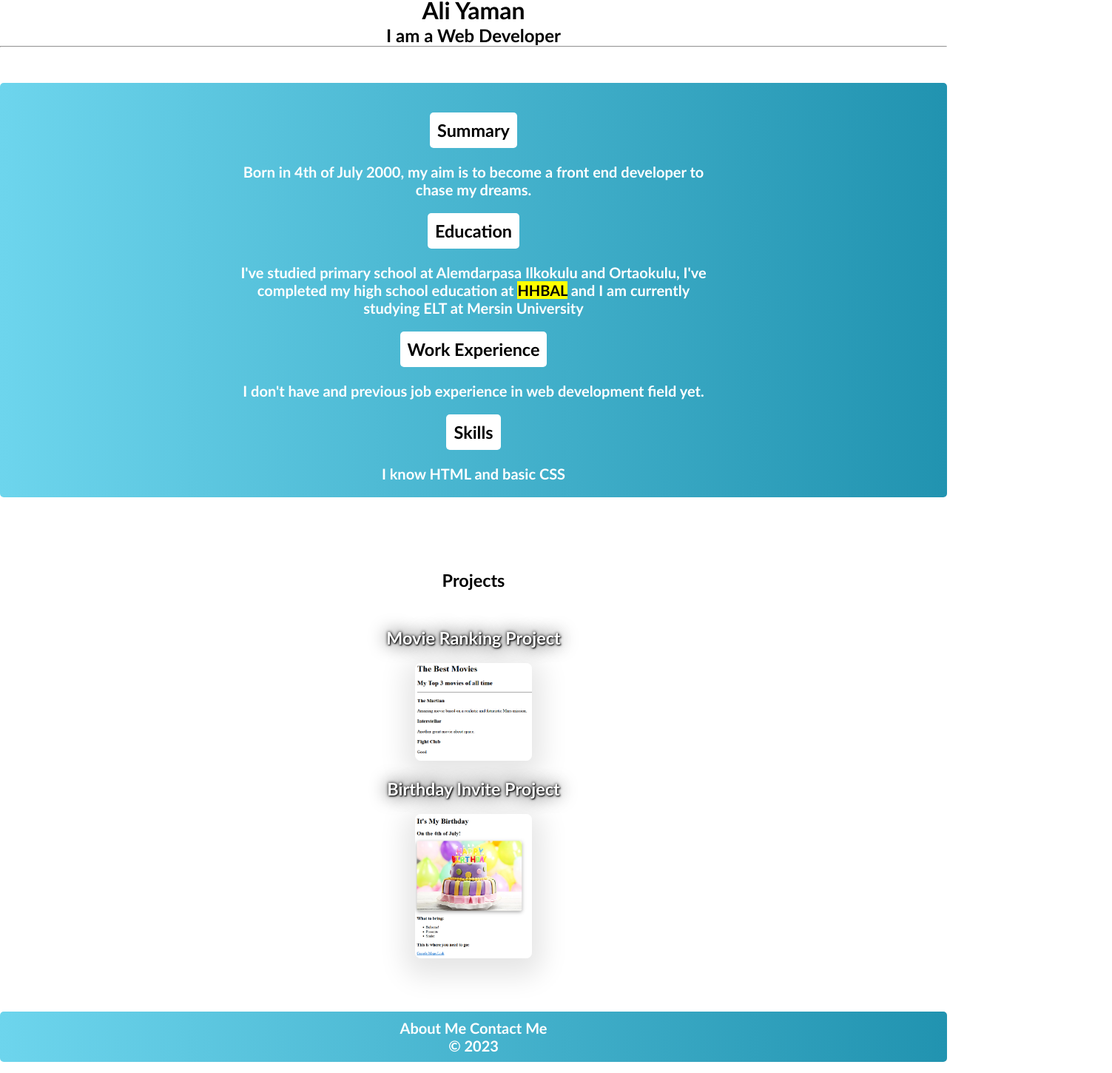
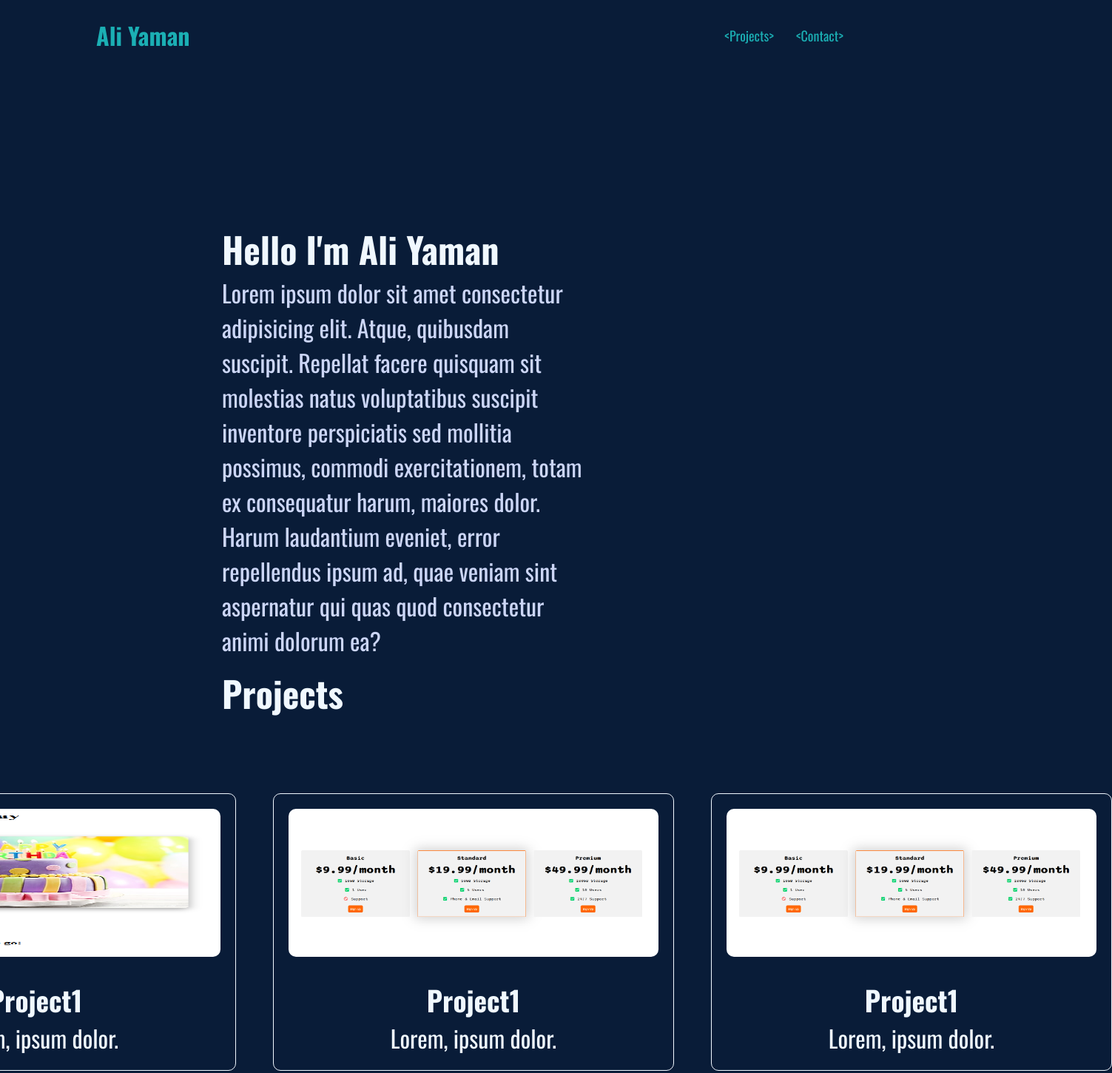
Before and after one commit to aaliymn/html-portfolio, a plain HTML site: page index.html in a window 1280 px wide. Shown: the part 6-1456 px from the top of the page at 74% size, 1503 px wide, since content can reach past the window. Drawn offline with nearby package versions, Linux system fonts and the light colour scheme.

Commit message:
complete-redesign

```diff
--- a/index.html
+++ b/index.html
@@ -4,59 +4,68 @@
   <head>
     <meta charset="UTF-8" />
     <meta name="viewport" content="width=device-width, initial-scale=1.0" />
-    <title>My Resume</title>
+    <title>Ali Yaman</title>
     <link rel="stylesheet" href="./style.css" />
+    <link rel="preconnect" href="https://fonts.googleapis.com" />
+    <link rel="preconnect" href="https://fonts.gstatic.com" crossorigin />
+    <link
+      href="https://fonts.googleapis.com/css2?family=Lora&family=Oswald:wght@200;300;400;500;600;700&display=swap"
+      rel="stylesheet"
+    />
   </head>
   <body>
-    <h1 class="header">Ali Yaman</h1>
-    <h2 class="desc">I am a Web Developer</h2>
-    <hr />
-    <div class="summary">
-      <div class="content">
-        <h3 class="btn bgwhite blk soft">Summary</h3>
-        <p>
-          Born in 4th of July 2000, my aim is to become a front end developer to
-          chase my dreams.
+    <header>
+      <div class="header-container">
+        <div class="title">
+          <a href="#section-a">
+            <h1>Ali Yaman</h1>
+          </a>
+        </div>
+        <div class="buttons-container">
+          <a class="btn" href="#section-b">&lt;Projects&gt;</a>
+          <a class="btn" href="">&lt;Contact&gt;</a>
+        </div>
+      </div>
+    </header>
+    <section id="section-a">
+      <div class="container">
+        <h2>Hello I'm Ali Yaman</h2>
+        <p class="selfdesc">
+          Lorem ipsum dolor sit amet consectetur adipisicing elit. Atque,
+          quibusdam suscipit. Repellat facere quisquam sit molestias natus
+          voluptatibus suscipit inventore perspiciatis sed mollitia possimus,
+          commodi exercitationem, totam ex consequatur harum, maiores dolor.
+          Harum laudantium eveniet, error repellendus ipsum ad, quae veniam sint
+          aspernatur qui quas quod consectetur animi dolorum ea?
         </p>
-        <h3 class="btn bgwhite blk soft">Education</h3>
-        <p>
-          I've studied primary school at Alemdarpasa Ilkokulu and Ortaokulu,
-          I've completed my high school education at <mark>HHBAL</mark> and I am
-          currently studying ELT at Mersin University
-        </p>
-        <h3 class="btn bgwhite blk soft">Work Experience</h3>
-        <p>
-          I don't have and previous job experience in web development field yet.
-        </p>
-        <h3 class="btn bgwhite blk soft">Skills</h3>
-        <p>I know HTML and basic CSS</p>
       </div>
-    </div>
-    <div class="summary projects">
-      <div class="content">
-        <h3 class="btn bgwhite blk soft">Projects</h3>
-        <a href="./public/movie-ranking.html">
-          <h3>Movie Ranking Project</h3>
-        </a>
-        <img
-          src="./assets/images/movie-ranking.png"
-          alt="movie ranking project preview"
-        />
-        <a href="./public/birthday-invite.html">
-          <h3>Birthday Invite Project</h3>
-        </a>
-        <img
-          src="./assets/images/birthday-invite.png"
-          alt="birthday invite project preview"
-        />
+    </section>
+    <section id="section-b">
+      <div class="container">
+        <h2>Projects</h2>
+        <div class="container-projects">
+          <div class="card">
+            <img
+              class="card-img"
+              src="./assets/images/birthday-invite.png"
+              alt=""
+            />
+            <a href=""> Project1 </a>
+            <p>Lorem, ipsum dolor.</p>
+          </div>
+          <div class="card">
+            <img class="card-img" src="./assets/images/pchart.png" alt="" />
+
+            <a href=""> Project1 </a>
+            <p>Lorem, ipsum dolor.</p>
+          </div>
+          <div class="card">
+            <img class="card-img" src="./assets/images/pchart.png" alt="" />
+            <a href="">Project1</a>
+            <p>Lorem, ipsum dolor.</p>
+          </div>
+        </div>
       </div>
-    </div>
+    </section>
   </body>
-  <footer>
-    <div class="summary abcnt">
-      <a href="./public/about.html">About Me</a>
-      <a href="./public/contact.html">Contact Me</a>
-      <p>© 2023</p>
-    </div>
-  </footer>
 </html>
--- a/style.css
+++ b/style.css
@@ -1,84 +1,118 @@
 * {
   padding: 0;
   margin: 0;
-  user-select: none;
+}
+html {
+  scroll-behavior: smooth;
 }
 body {
-  font-family: "Trebuchet MS", "Lucida Sans Unicode", "Lucida Grande",
-    "Lucida Sans", Arial, sans-serif;
+  /* Fonts */
+  font-family: "Lora", serif;
+  font-family: "Oswald", sans-serif;
+  /* Background Color */
+  background-color: #091c38;
 }
-img {
-  border-radius: 8px;
-  box-shadow: 0px 10px 36px 14px rgba(0, 0, 0, 0.1);
-  width: 25%;
+header {
+  height: auto;
+  padding: 30px;
+  position: sticky;
+  top: 0;
+  background-color: #091c38;
 }
-a {
+.header-container {
+  display: flex;
+  justify-content: space-between;
+  margin: 0 100px;
+}
+.title > a {
+  user-select: none;
+  color: rgb(27, 175, 180);
   text-decoration: none;
 }
-.soft {
+.buttons-container {
+  display: flex;
+  justify-content: center;
+  gap: 10px;
+  align-items: center;
+}
+.btn {
+  color: rgb(27, 175, 180);
+  padding: 10px;
+  border-radius: 5px;
+  font-size: large;
+  transition: 0.2s;
+  text-decoration: none;
+}
+.btn:hover {
+  background-color: rgb(27, 175, 180);
+  color: #091c38;
+}
+/* Section A */
+#section-a {
+  height: 75vh;
+  margin-top: 200px;
+  margin-left: 300px;
+}
+.container {
+  height: auto;
+  font-size: 2rem;
+}
+#section-a > .container {
+  width: 50%;
+}
+.container > h2 {
+  float: left;
+  margin-right: 50px;
+  color: aliceblue;
+}
+.selfdesc {
+  color: #ccd6f6;
+}
+/* Section B */
+#section-b {
+  height: 500px;
+  margin-bottom: 300px;
+}
+#section-b > .container > h2 {
+  margin-left: 300px;
+}
+.container-projects {
+  display: flex;
+  justify-content: center;
+  gap: 50px;
+  width: 100%;
+}
+.card {
+  margin-top: 100px;
+  background-color: #091c38;
+  border-radius: 10px;
+  text-align: center;
+  padding: 20px;
+  transition: 0.2s;
+  color: aliceblue;
+  border: aliceblue 1px solid;
+}
+.card-img {
+  display: block;
+  height: 200px;
+  width: 500px;
+  border-radius: 10px;
+  margin-bottom: 30px;
+}
+.card:hover {
+  box-shadow: 0px 0px 32px 0px #1d51a0;
+  background-color: #071429;
+}
+.card > a {
+  color: aliceblue;
+  font-size: 37.44px;
+  font-weight: 700;
+  text-decoration: none;
+  padding: 5px 10px;
   transition: 0.2s;
 }
-.btn {
+.card > a:hover {
+  background-color: white;
+  color: #071429;
   border-radius: 5px;
-  display: inline-block;
-  padding: 10px;
-  margin: 10px;
 }
-.btn:hover {
-  color: white;
-  background-color: black;
-}
-.blk {
-  color: black;
-}
-.bgwhite {
-  background-color: white;
-}
-.bgblack {
-  background-color: black;
-}
-.header,
-.desc {
-  text-align: center;
-}
-a h3 {
-  font-weight: bolder;
-  text-shadow: 1px 1px 2px black, 0 0 1em black, 0 0 0.2em black;
-}
-.summary {
-  margin: auto;
-  margin-top: 3rem;
-  padding: 10px;
-  text-align: center;
-  border-radius: 5px;
-  background: #2193b0; /* fallback for old browsers */
-  background: -webkit-linear-gradient(
-    to right,
-    #6dd5ed,
-    #2193b0
-  ); /* Chrome 10-25, Safari 5.1-6 */
-  background: linear-gradient(
-    to right,
-    #6dd5ed,
-    #2193b0
-  ); /* W3C, IE 10+/ Edge, Firefox 16+, Chrome 26+, Opera 12+, Safari 7+ */
-  color: white;
-  font-weight: bolder;
-  font-size: 1.25rem;
-}
-.projects {
-  background: white;
-}
-.content {
-  padding: 10px;
-  max-width: 50%;
-  text-align: center;
-  margin: auto;
-}
-.content h3 {
-  margin: 1.25rem 0 1.25rem 0;
-}
-a:link,
-a:visited {
-  color: white;
-}
```
Also changed, not shown: assets/images/pchart.png (added).
